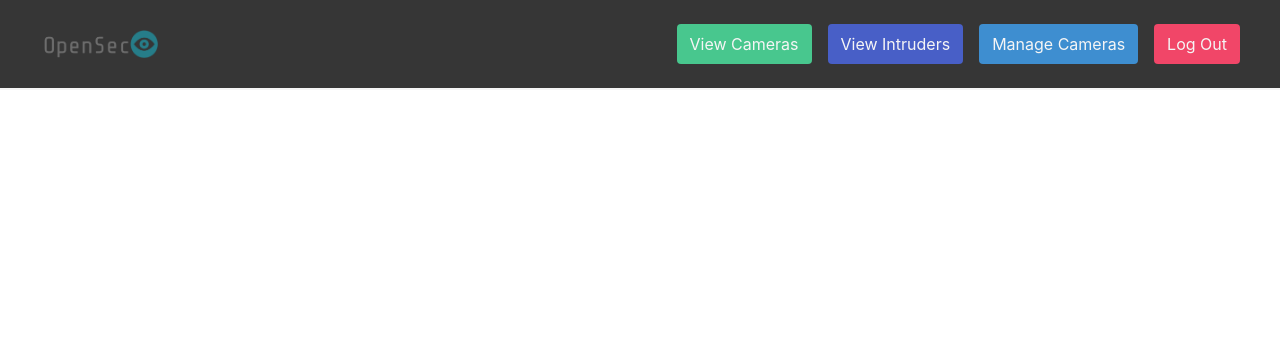
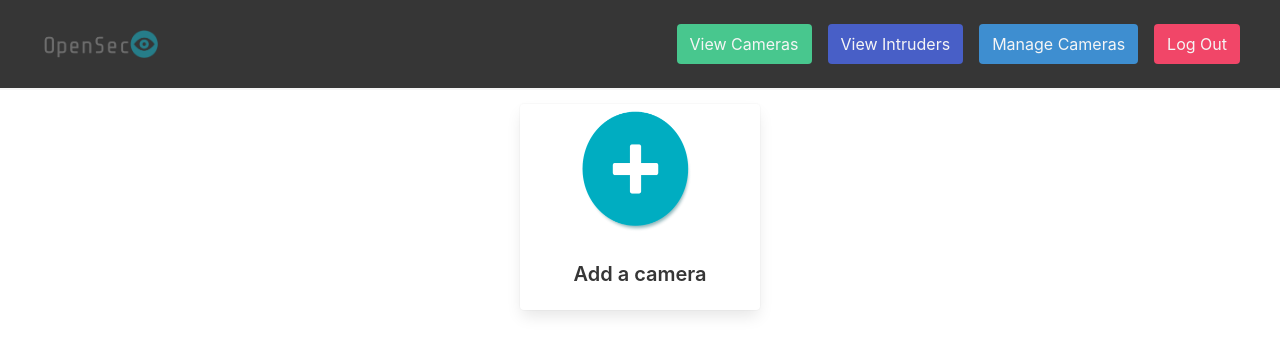
Before and after one commit to h-sarhan/opensec, a Django app: page / in a window 1280 px wide. Shown: the top 355 px of the page. Run offline with Django 4.2, Linux system fonts and the light colour scheme; the visitor is signed in with stand-in values (Sample User, id 1); data that the repository does not hold is empty.

Commit message:
Create boilerplate views and empty templates

```diff
--- a/django_config/settings.py
+++ b/django_config/settings.py
@@ -140,4 +140,4 @@ STATICFILES_STORAGE = "django.contrib.staticfiles.storage.StaticFilesStorage"
 
 # Media/stream files setup
 MEDIA_URL = "/media/"
-MEDIA_ROOT = BASE_DIR / "stream_files"
+MEDIA_ROOT = BASE_DIR / "media"
--- a/opensec/urls.py
+++ b/opensec/urls.py
@@ -1,7 +1,10 @@
 from django.urls import path
 
-from .views import CameraManagerView
+from .views import CameraView, DeleteCameraView, EditCameraView, ManageCamerasView
 
 urlpatterns = [
-    path("", CameraManagerView.as_view(), name="manage_cameras"),
+    path("", ManageCamerasView.as_view(), name="manage_cameras"),
+    path("<int:pk>/edit/", EditCameraView.as_view(), name="edit_cam"),
+    path("<int:pk>/view/", CameraView.as_view(), name="view_cam"),
+    path("<int:pk>/delete/", DeleteCameraView.as_view(), name="delete_cam"),
 ]
--- a/opensec/views.py
+++ b/opensec/views.py
@@ -1,9 +1,38 @@
-from django.views.generic import ListView
+from django.urls import reverse_lazy
+from django.views.generic import DetailView, ListView
+from django.views.generic.edit import CreateView, DeleteView, UpdateView
 
 from .models import Camera
 
 
-class CameraManagerView(ListView):
+class ManageCamerasView(ListView):
     model = Camera
     template_name = "manage_cameras.html"
     context_object_name = "cameras"
+
+
+class CameraView(DetailView):
+    model = Camera
+    template_name = "camera.html"
+    context_object_name = "camera"
+
+
+class EditCameraView(UpdateView):
+    model = Camera
+    fields = (
+        "name",
+        "rtsp_url",
+    )
+    template_name = "edit_camera.html"
+    context_object_name = "camera"
+
+
+class DeleteCameraView(DeleteView):
+    model = Camera
+    template_name = "delete_camera.html"
+    success_url = reverse_lazy("manage_cameras")
+    context_object_name = "camera"
+
+
+class AddCameraView(CreateView):
+    pass
--- a/templates/base.html
+++ b/templates/base.html
@@ -8,9 +8,9 @@
     <meta name="viewport" content="width=device-width, initial-scale=1.0" />
     <title>OpenSec | {% block title %}{% endblock title %}</title>
     <link rel="stylesheet" href="{% static 'bulma.min.css' %}" />
-    <link rel="stylesheet" href="{% static 'base.css' %}">
+    <link rel="stylesheet" href="{% static 'base.css' %}" />
   </head>
-  <body>
+  <body class="has-navbar-fixed-top">
     {% include 'navbar.html' %}
     <main>{% block content %} {% endblock content %}</main>
     <script src="{% static 'burgerMenuCollapse.js' %}"></script>
--- a/templates/manage_cameras.html
+++ b/templates/manage_cameras.html
@@ -1,17 +1,23 @@
-{% extends 'base.html' %} {% block title %}Manage Cameras{% endblock title %} {% block content %}
-<div class="columns is-multiline m-3">
+{% extends 'base.html' %} {% load static %} {% block title %}Manage Cameras{% endblock title %}
+{%block content %}
+<div class="container pt-5">
+  <div class="columns is-multiline is-centered mx-6 my-4">
     {% for camera in cameras %}
     <div class="column is-3">
       <div class="card">
         <div class="card-image">
           <figure class="image is-4by3">
+            {% if camera.snapshot %}
+            <img src="{{camera.snapshot.url}}" alt="Camera Snapshot" />
+            {% else %}
             <img src="https://bulma.io/images/placeholders/1280x960.png" alt="Placeholder image" />
+            {% endif %}
           </figure>
         </div>
         <div class="card-content">
           <div class="media">
             <div class="media-content">
-            <p class="title is-4 has-text-centered">{{camera.name}}</p>
+              <p class="title is-5 has-text-centered">{{camera.name}}</p>
               <div class="tags is-centered">
                 {% if camera.is_onvif %}
                 <span class="tag is-info is-light is-rounded"> ONVIF Compliant </span>
@@ -25,15 +31,18 @@
                 <span class="tag is-primary is-light is-rounded">HD</span>
                 {% endif %}
               </div>
-            <p class="has-text-centered">Date Added: {{camera.date_added}}</p>
+              <p class="has-text-centered is-size-6 has-text-weight-semibold">
+                Date Added: {{camera.date_added}}
+              </p>
             </div>
           </div>
 
           <div class="content">
             <div class="container">
               <div class="buttons is-centered">
-              <button class="button is-primary">Edit</button>
-              <button class="button is-danger">Delete</button>
+                <a class="button is-primary">View</a>
+                <a class="button is-info">Edit</a>
+                <a class="button is-danger">Delete</a>
               </div>
             </div>
           </div>
@@ -41,6 +50,23 @@
       </div>
     </div>
     {% endfor %}
+    <div class="column is-3">
+      <div class="card">
+        <div class="card-image">
+          <a class="image is-16by9">
+            <img src="{% static 'blue-plus-icon-9.jpg' %}" alt="Add a camera" />
+          </a>
+        </div>
+        <div class="card-content is-centered">
+          <div class="media">
+            <div class="media-content">
+              <p class="title is-5 has-text-centered">Add a camera</p>
+            </div>
+          </div>
+        </div>
+      </div>
+    </div>
+  </div>
 </div>
 
 {% endblock content %}
--- a/templates/navbar.html
+++ b/templates/navbar.html
@@ -1,5 +1,9 @@
 {% load static %} {% if user.is_authenticated %}
-<nav class="navbar is-dark has-shadow is-spaced" role="navigation" aria-label="main navigation">
+<nav
+  class="navbar is-dark has-shadow is-spaced is-fixed-top"
+  role="navigation"
+  aria-label="main navigation"
+>
   <div class="navbar-brand">
     <figure class="navbar-item image" href="">
       <img src="{% static 'opensec logo.png' %}" />
```
Also changed, not shown: media/media_files_go_here.txt (added), static/blue-plus-icon-9.jpg (added), static/plus-button-icon.jpg (added), templates/delete_camera.html (added), templates/edit_camera.html (added), templates/view_camera.html (added). Lines whose indentation alone changed are shown as unchanged.
